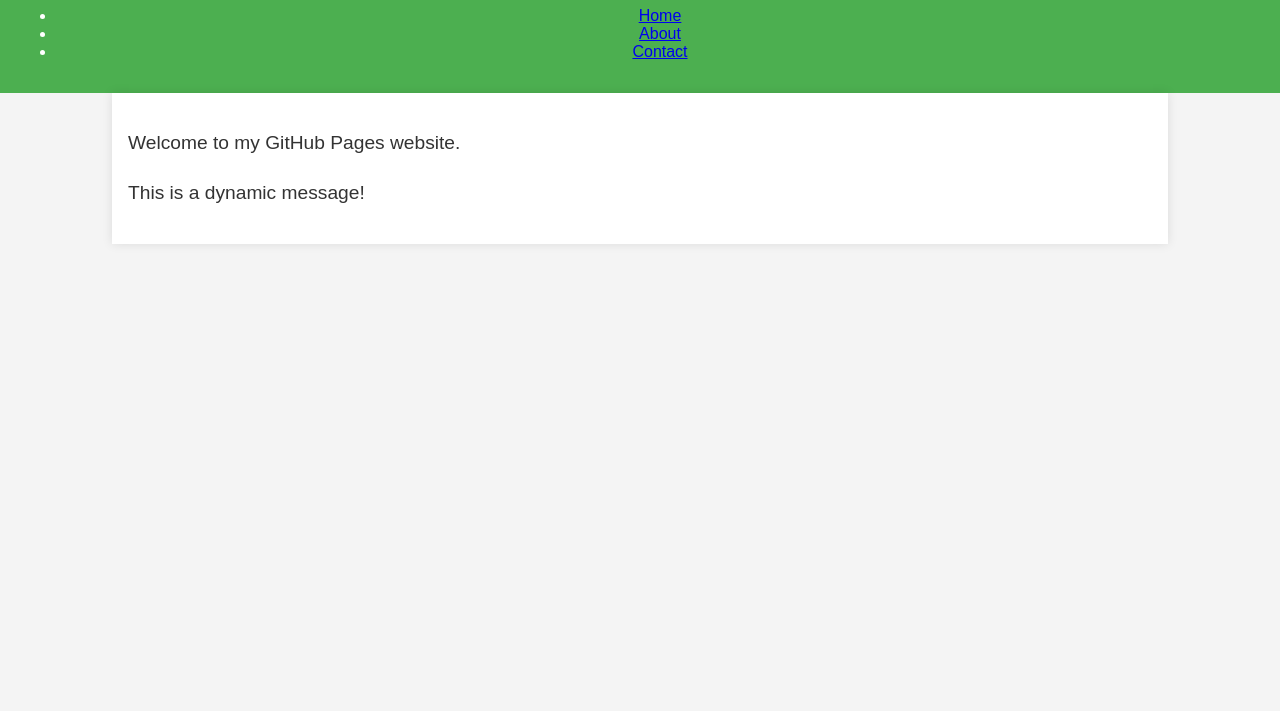
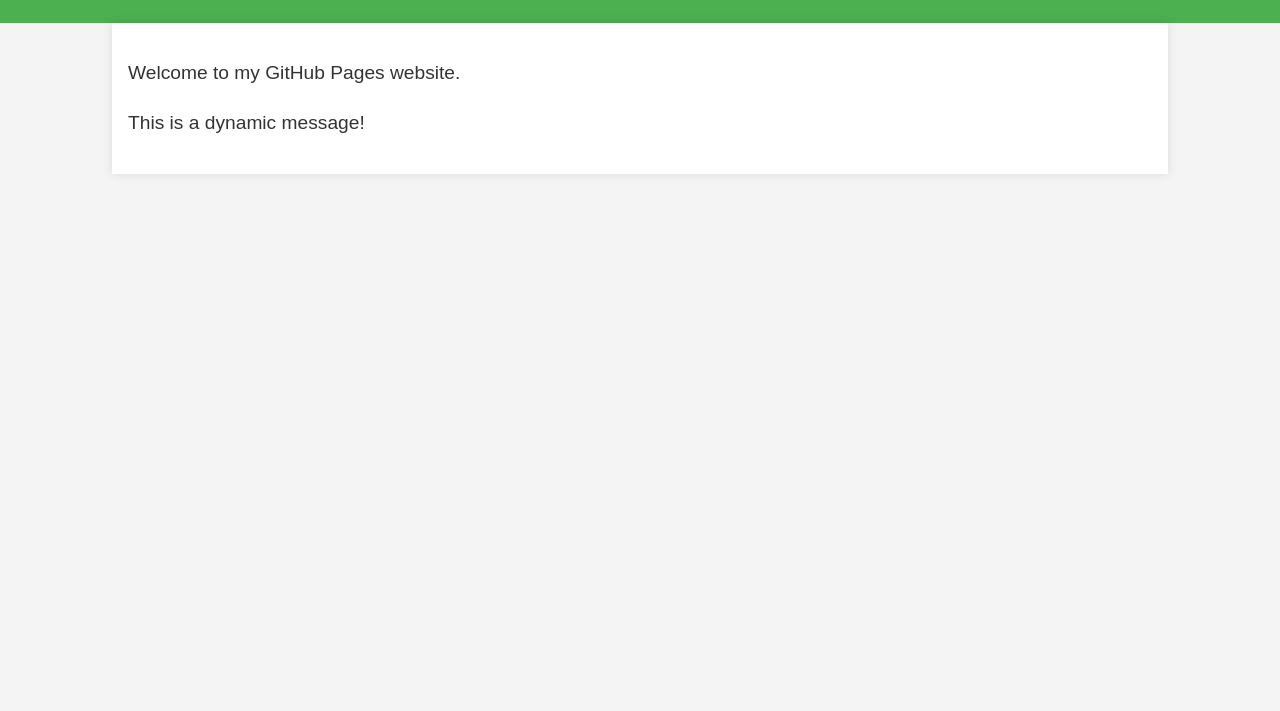
Before and after one commit to PakodaSamosa02/Pakoda.github.io, a plain HTML site: page index.html in a window 1280 px wide. Shown: the part 89-800 px from the top of the page. Drawn offline with Linux system fonts and the light colour scheme.

Commit message:
Update index html

```diff
--- a/index.html
+++ b/index.html
@@ -9,13 +9,6 @@
 <body>
     <header>
         <h1>Hello, world!</h1>
-        <nav>
-            <ul>
-                <li><a href="index.html">Home</a></li>
-                <li><a href="about.html">About</a></li>
-                <li><a href="contact.html">Contact</a></li>
-            </ul>
-        </nav>
     </header>
     <div class="container">
         <p>Welcome to my GitHub Pages website.</p>
```
